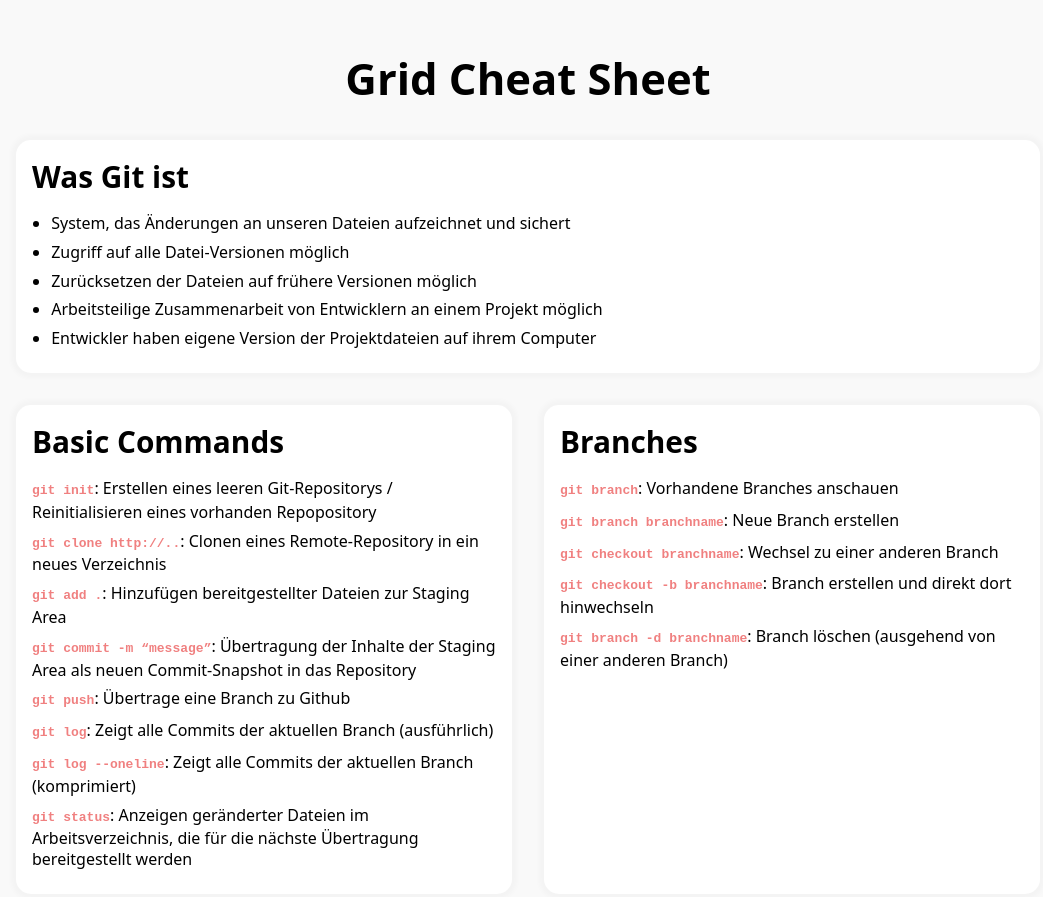
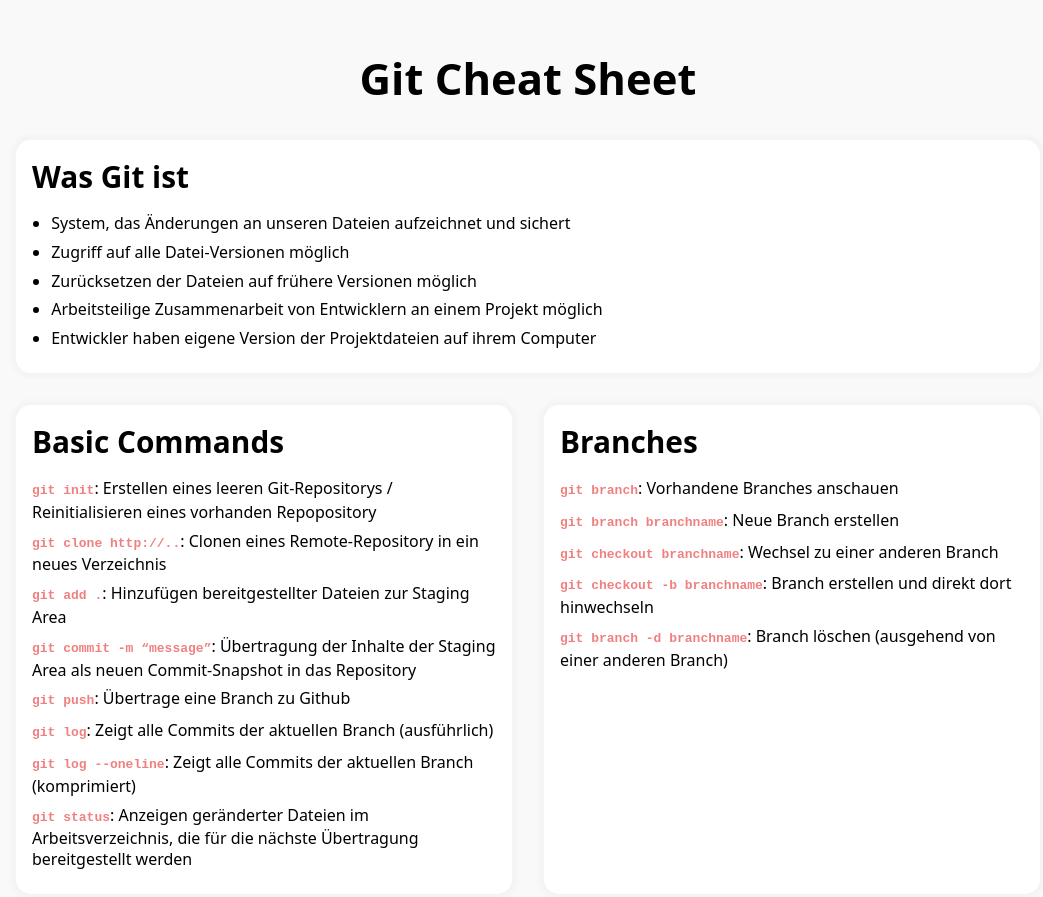
Before and after one commit to thomaserdmenger/superCode-Git-Cheat-Sheet-Project, a plain HTML site: page index.html in a window 1280 px wide. Shown: the top 897 px of the page, without its empty margins (112-1155 px from the left). Drawn offline with Linux system fonts and the light colour scheme.

Commit message:
Change H1 Content

```diff
--- a/index.html
+++ b/index.html
@@ -12,7 +12,7 @@
   </head>
   <body>
     <div class="wrapper">
-      <h1>Grid Cheat Sheet</h1>
+      <h1>Git Cheat Sheet</h1>
       <section class="grid-container">
         <article>
           <h2>Was Git ist</h2>
```
